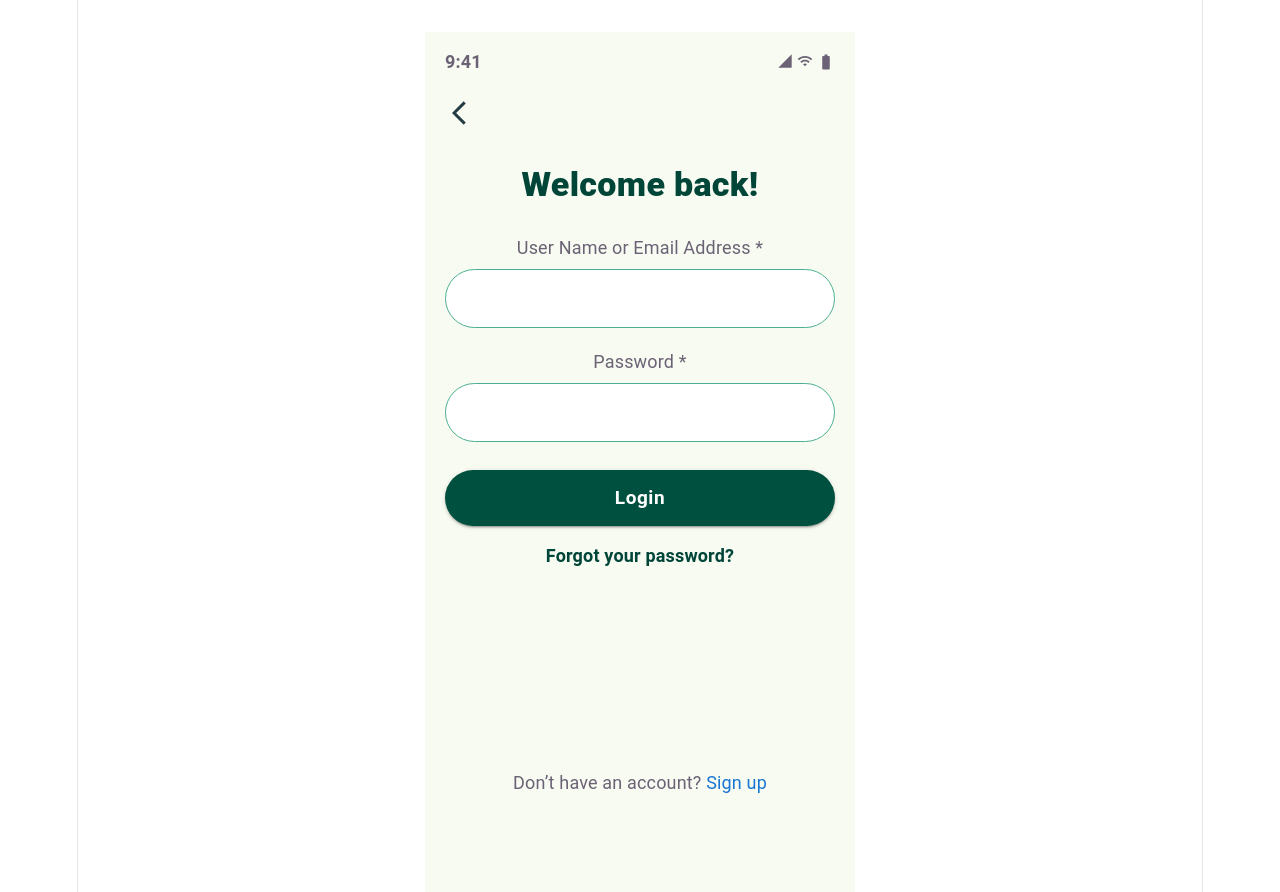
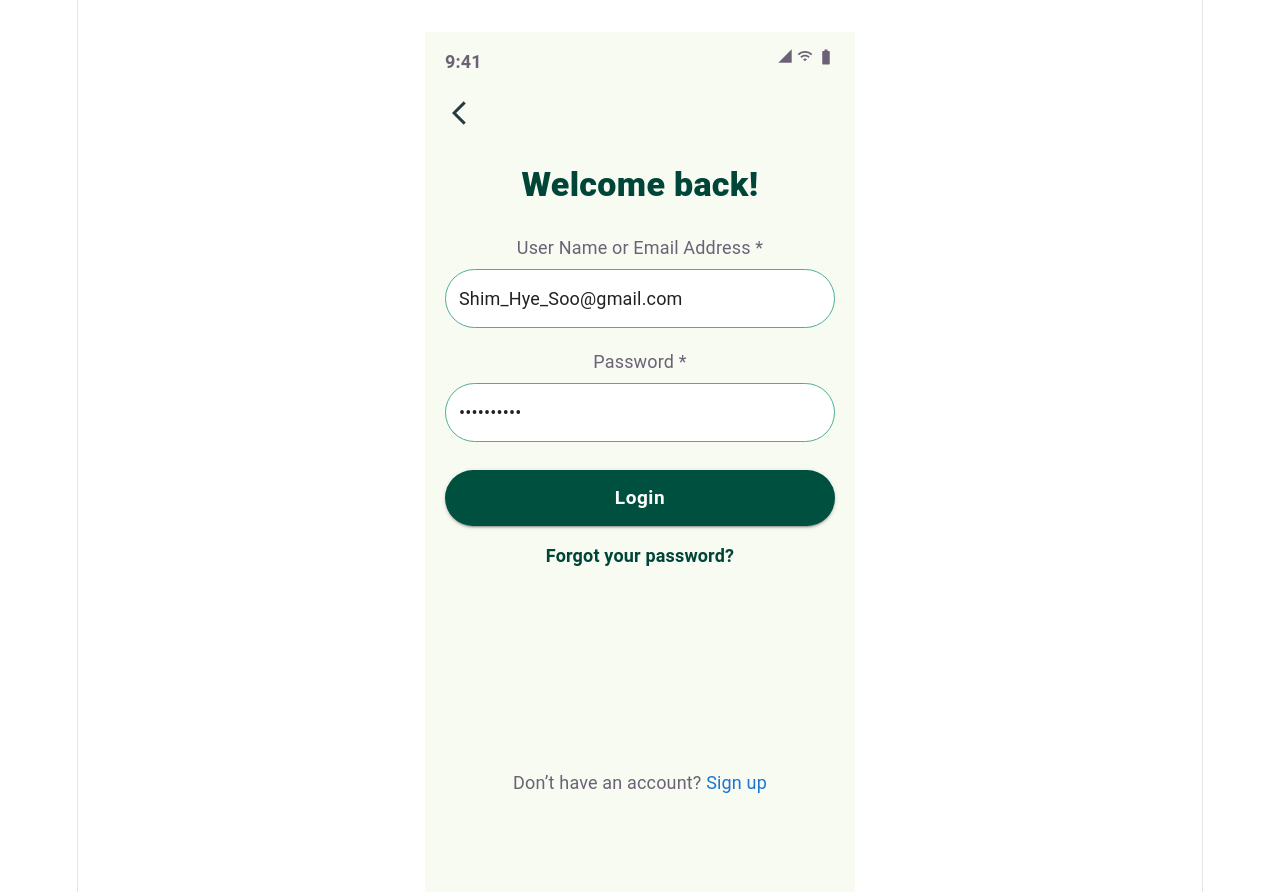
Before and after one commit to G4-Expense-Tracker/4G-Expense-Tracker, a React (Vite) app in the folder canopy-FRONTEND/: page /login in a window 1280 px wide. Built offline with nearby package versions, Linux system fonts and the light colour scheme.

Commit message:
DEV-19 add login failed validation UI

```diff
--- a/canopy-FRONTEND/src/components/LoginPage.jsx
+++ b/canopy-FRONTEND/src/components/LoginPage.jsx
@@ -9,6 +9,7 @@ import {
   Link,
 } from "@mui/material";
 import ArrowBackIosNewIcon from "@mui/icons-material/ArrowBackIosNew";
+import LockOutlinedIcon from "@mui/icons-material/LockOutlined";
 import VisibilityOffOutlinedIcon from "@mui/icons-material/VisibilityOffOutlined";
 import VisibilityOutlinedIcon from "@mui/icons-material/VisibilityOutlined";
 import SignalCellular4BarIcon from "@mui/icons-material/SignalCellular4Bar";
@@ -18,7 +19,15 @@ import { useNavigate, Link as RouterLink } from "react-router-dom";
 
 export default function LoginPage() {
   const navigate = useNavigate();
+
+  const [email, setEmail] = useState("Shim_Hye_Soo@gmail.com");
+  const [password, setPassword] = useState("1234567890");
   const [showPassword, setShowPassword] = useState(false);
+  const [loginFailed, setLoginFailed] = useState(false);
+
+  function handleLogin() {
+    setLoginFailed(true);
+  }
 
   return (
     <Box
@@ -32,15 +41,7 @@ export default function LoginPage() {
         pt: 2,
       }}
     >
-      {/* Status Bar */}
-      <Box
-        sx={{
-          display: "flex",
-          justifyContent: "space-between",
-          alignItems: "center",
-          mb: 3,
-        }}
-      >
+      <Box sx={{ display: "flex", justifyContent: "space-between", mb: 3 }}>
         <Typography sx={{ fontWeight: 700 }}>9:41</Typography>
 
         <Box sx={{ display: "flex", gap: 0.5 }}>
@@ -50,26 +51,15 @@ export default function LoginPage() {
         </Box>
       </Box>
 
-      {/* Back Button UNDER time (left aligned) */}
-      <Box
-        sx={{
-          mb: 4,
-          display: "flex",
-          justifyContent: "flex-start",
-        }}
-      >
+      <Box sx={{ mb: 4, display: "flex", justifyContent: "flex-start" }}>
         <IconButton
           onClick={() => navigate("/main")}
-          sx={{
-            color: "#253b44",
-            p: 0,
-          }}
+          sx={{ color: "#253b44", p: 0 }}
         >
           <ArrowBackIosNewIcon sx={{ fontSize: 28 }} />
         </IconButton>
       </Box>
 
-      {/* Title */}
       <Typography
         sx={{
           fontSize: 34,
@@ -81,13 +71,12 @@ export default function LoginPage() {
         Welcome back!
       </Typography>
 
-      {/* Username */}
-      <Typography sx={{ mb: 1 }}>
-        User Name or Email Address *
-      </Typography>
+      <Typography sx={{ mb: 1 }}>User Name or Email Address *</Typography>
 
       <TextField
         fullWidth
+        value={email}
+        onChange={(e) => setEmail(e.target.value)}
         variant="outlined"
         sx={{
           mb: 2.5,
@@ -99,42 +88,68 @@ export default function LoginPage() {
         }}
       />
 
-      {/* Password */}
-      <Typography sx={{ mb: 1 }}>Password *</Typography>
+      <Typography sx={{ mb: 1, color: loginFailed ? "#ff3b30" : "inherit" }}>
+        Password *
+      </Typography>
 
       <TextField
         fullWidth
+        value={password}
+        onChange={(e) => {
+          setPassword(e.target.value);
+          setLoginFailed(false);
+        }}
         type={showPassword ? "text" : "password"}
+        error={loginFailed}
+        helperText={loginFailed ? "Incorrect password. Please try again." : ""}
         variant="outlined"
         sx={{
           mb: 3.5,
           "& .MuiOutlinedInput-root": {
             borderRadius: 8,
             bgcolor: "white",
-            "& fieldset": { borderColor: "#4ab08f" },
+            "& fieldset": {
+              borderColor: loginFailed ? "#ff3b30" : "#4ab08f",
+            },
+            "&:hover fieldset": {
+              borderColor: loginFailed ? "#ff3b30" : "#4ab08f",
+            },
+            "&.Mui-focused fieldset": {
+              borderColor: loginFailed ? "#ff3b30" : "#4ab08f",
+            },
+          },
+        }}
+        FormHelperTextProps={{
+          sx: {
+            color: "#ff3b30",
+            fontWeight: 600,
+            mt: 1,
+            ml: 1.5,
           },
         }}
         InputProps={{
           endAdornment: (
             <InputAdornment position="end">
-              <IconButton
-                onClick={() => setShowPassword(!showPassword)}
-              >
+              {loginFailed ? (
+                <LockOutlinedIcon sx={{ color: "#ff3b30" }} />
+              ) : (
+                <IconButton onClick={() => setShowPassword(!showPassword)}>
                   {showPassword ? (
                     <VisibilityOutlinedIcon />
                   ) : (
                     <VisibilityOffOutlinedIcon />
                   )}
                 </IconButton>
+              )}
             </InputAdornment>
           ),
         }}
       />
 
-      {/* Login Button */}
       <Button
         fullWidth
         variant="contained"
+        onClick={handleLogin}
         sx={{
           height: 56,
           borderRadius: 8,
@@ -149,7 +164,6 @@ export default function LoginPage() {
         Login
       </Button>
 
-      {/* Forgot password */}
       <Typography
         sx={{
           color: "#004638",
@@ -160,15 +174,10 @@ export default function LoginPage() {
         Forgot your password?
       </Typography>
 
-      {/* Bottom link */}
       <Box sx={{ mt: 25, textAlign: "center" }}>
         <Typography>
           Don’t have an account?{" "}
-          <Link
-            component={RouterLink}
-            to="/signup"
-            underline="none"
-          >
+          <Link component={RouterLink} to="/signup" underline="none">
             Sign up
           </Link>
         </Typography>
```
Lines whose indentation alone changed are shown as unchanged.
